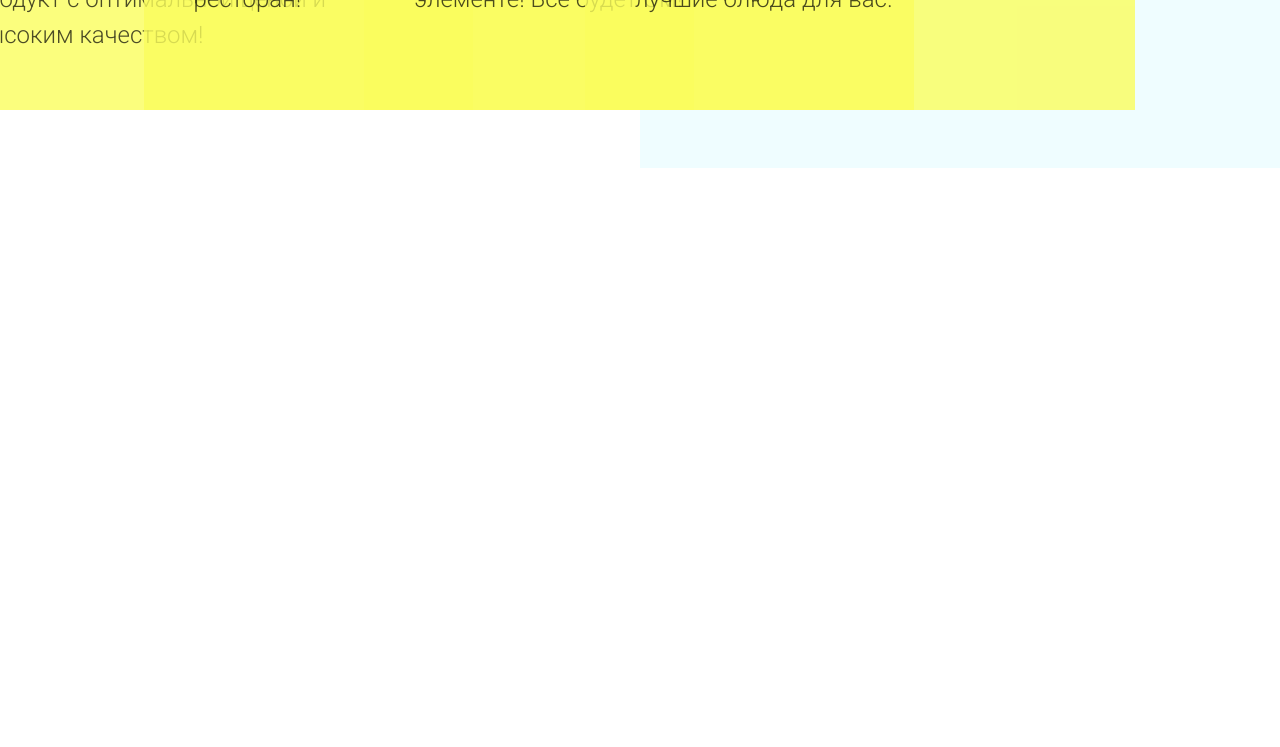
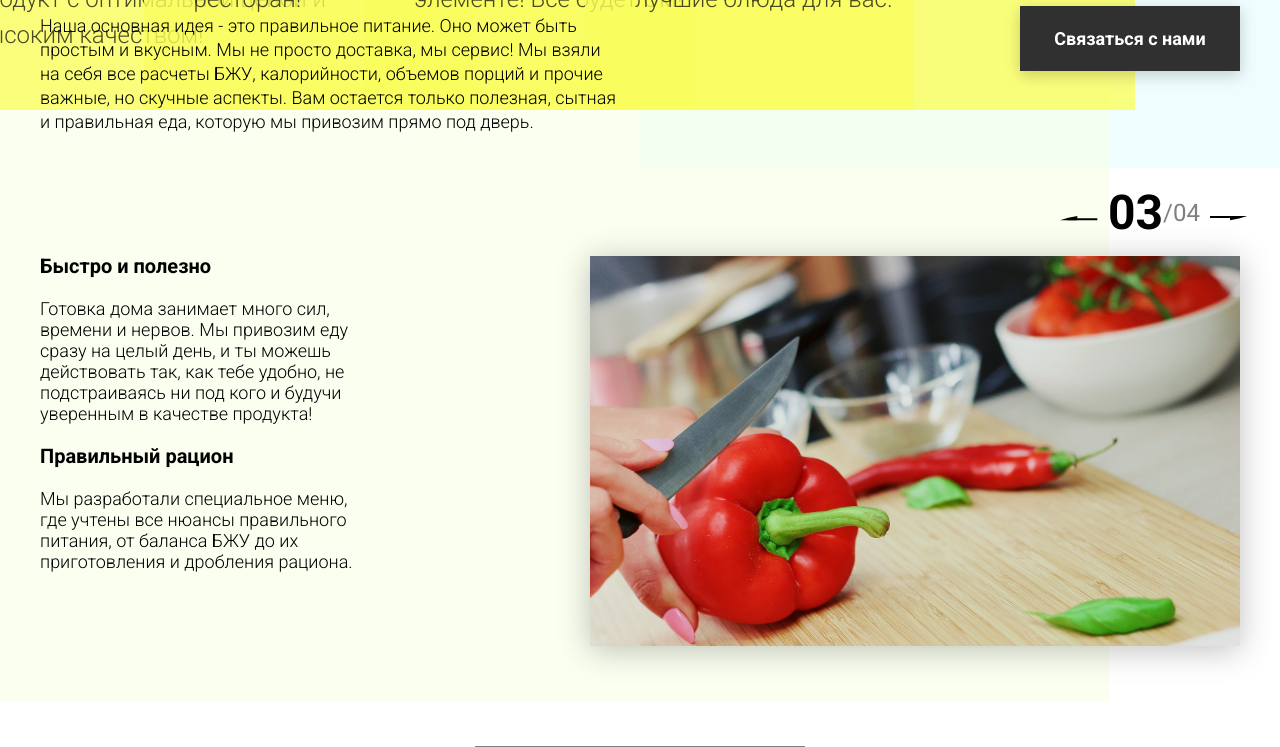
Before and after one commit to Stawr90/p_Food, a plain HTML site: page index.html in a window 1280 px wide. Shown: the part 727-1474 px from the top of the page. Before the commit the page ends 895 px from the top, so only its background shows below. Drawn offline with Linux system fonts and the light colour scheme.

Commit message:
food_offer

```diff
--- a/index.html
+++ b/index.html
@@ -76,5 +76,61 @@
     </div>
 
     <div class="divider"></div>
+
+    <div class="offer">
+        <div class="bgc_y"></div>
+        <div class="container">
+            <div class="offer__text">
+                <h2 class="title">Что мы можем вам предложить?</h2>
+                <div class="offer__descr">
+                    Наша основная идея - это правильное питание. Оно может быть простым и вкусным. Мы не просто доставка, мы сервис! Мы взяли на себя все расчеты БЖУ, калорийности, объемов порций и прочие важные, но скучные аспекты. Вам остается только полезная, сытная и правильная еда, которую мы привозим прямо под дверь.
+                </div>
+            </div>
+            <div class="offer__action">
+                <button class="btn btn_dark">Связаться с нами</button>
+            </div>
+        </div>
+        <div class="container">
+            <div class="offer__advantages">
+                <h2>Быстро и полезно</h2>
+                <div class="offer__advantages-text">
+                    Готовка дома занимает много сил, времени и нервов. Мы привозим еду сразу на целый день, и ты можешь действовать так, как тебе удобно, не подстраиваясь ни под кого и будучи уверенным в качестве продукта!
+                </div>
+                <h2>Правильный рацион</h2>
+                <div class="offer__advantages-text">
+                    Мы разработали специальное меню, где учтены все нюансы правильного питания, от баланса БЖУ до их приготовления и дробления рациона.
+                </div>
+            </div>
+            <div class="offer__slider">
+                <div class="offer__slider-counter">
+                    <div class="offer__slider-prev">
+                        <img src="icons/left.svg" alt="prev">
+                    </div>
+                    <span id="current">03</span>
+                    /
+                    <span id="total">04</span>
+                    <div class="offer__slider-next">
+                        <img src="icons/right.svg" alt="next">
+                    </div>
+                </div>
+                <div class="offer__slider-wrapper">
+                    <div class="offer__slide">
+                        <img src="img/slider/pepper.jpg" alt="pepper">
+                    </div>
+                    <!-- <div class="offer__slide">
+                        <img src="img/slider/food-12.jpg" alt="food">
+                    </div>
+                    <div class="offer__slide">
+                        <img src="img/slider/olive-oil.jpg" alt="oil">
+                    </div>
+                    <div class="offer__slide">
+                        <img src="img/slider/paprika.jpg" alt="paprika">
+                    </div> -->
+                </div>
+            </div>
+        </div>
+    </div>
+
+    <div class="divider"></div>
 </body>
 </html>
--- /dev/null
+++ b/scss/blocks/offer/_offer.scss
@@ -0,0 +1,90 @@
+.offer {
+    padding: 70px 0 100px 0;
+    position: relative;
+    .container {
+        display: flex;
+        justify-content: space-between;
+    }
+    .bgc_y {
+        position: absolute;
+        width: 1109px;
+        height: 780px;
+        background: rgba(243, 255, 222, 0.45);
+        z-index: -1;
+        top: 50px;
+    }
+    &__text {
+        width: 580px;
+    }
+    &__descr {
+        font-size: 18px;
+        margin-top: 30px;
+        font-weight: 300;
+        line-height: 24px;
+    }
+    &__action {
+        display: flex;
+        align-items: center;
+        justify-content: flex-end;
+    }
+    &__advantages {
+        width: 330px;
+        margin-top: 50px;
+        h2 {
+            font-weight: bold;
+            font-size: 20px;
+            margin-top: 20px;
+            &:first-child {
+                margin-top: 70px;
+            }
+        }
+        &-text {
+            margin-top: 20px;
+            font-size: 18px;
+            font-weight: 300;
+            line-height: 21px;
+        }
+    }
+    &__slider {
+        width: 650px;
+        margin-top: 50px;
+        display: flex;
+        flex-direction: column;
+        align-items: flex-end;
+        &-counter {
+            display: flex;
+            width: 180px;
+            align-items: center;
+            font-size: 24px;
+            color: rgba(0,0,0, .5);
+        }
+        &-wrapper {
+            width: 100%;
+            margin-top: 15px;
+            box-shadow: 0px 4px 30px rgba(0, 0, 0, 0.25);
+        }
+        &-prev {
+            margin-right: 10px;
+            cursor: pointer;
+        }
+        &-next {
+            margin-left: 10px;
+            cursor: pointer;
+        }
+        #current {
+            font-size: 48px;
+            font-weight: bold;
+            color: rgba(0,0,0,1);
+        }
+    }
+    &__slide {
+        width: 100%;
+        height: 390px;
+        img {
+            width: 100%;
+            height: 100%;
+            object-fit: cover;
+        }
+    }
+
+}
--- a/scss/style.scss
+++ b/scss/style.scss
@@ -5,3 +5,4 @@
 @import './blocks/header/header';
 @import './blocks/sidepanel/sidepanel';
 @import './blocks/preview/preview';
+@import './blocks/offer/offer';
```
Also changed, not shown: css/style.css, css/style.min.css.
